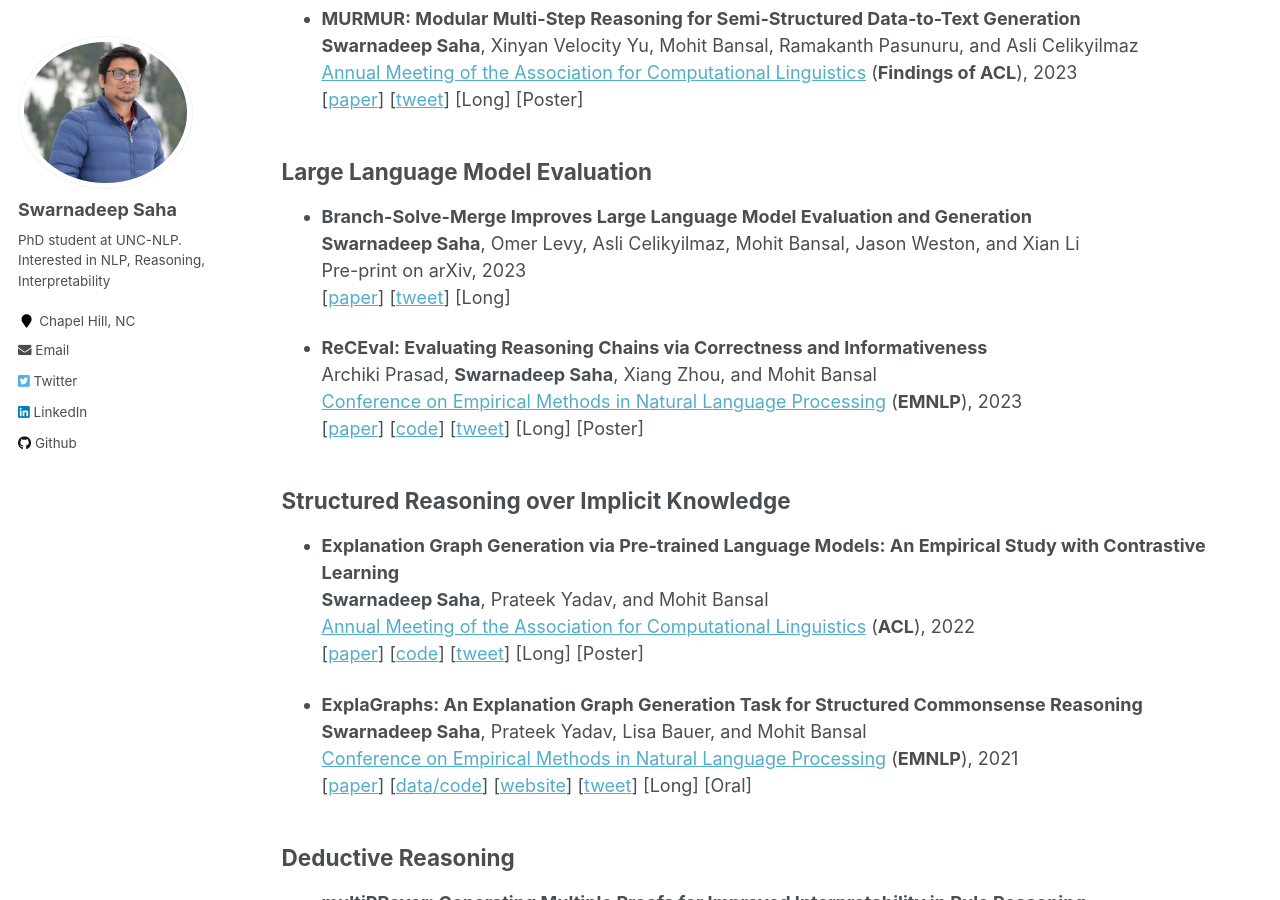
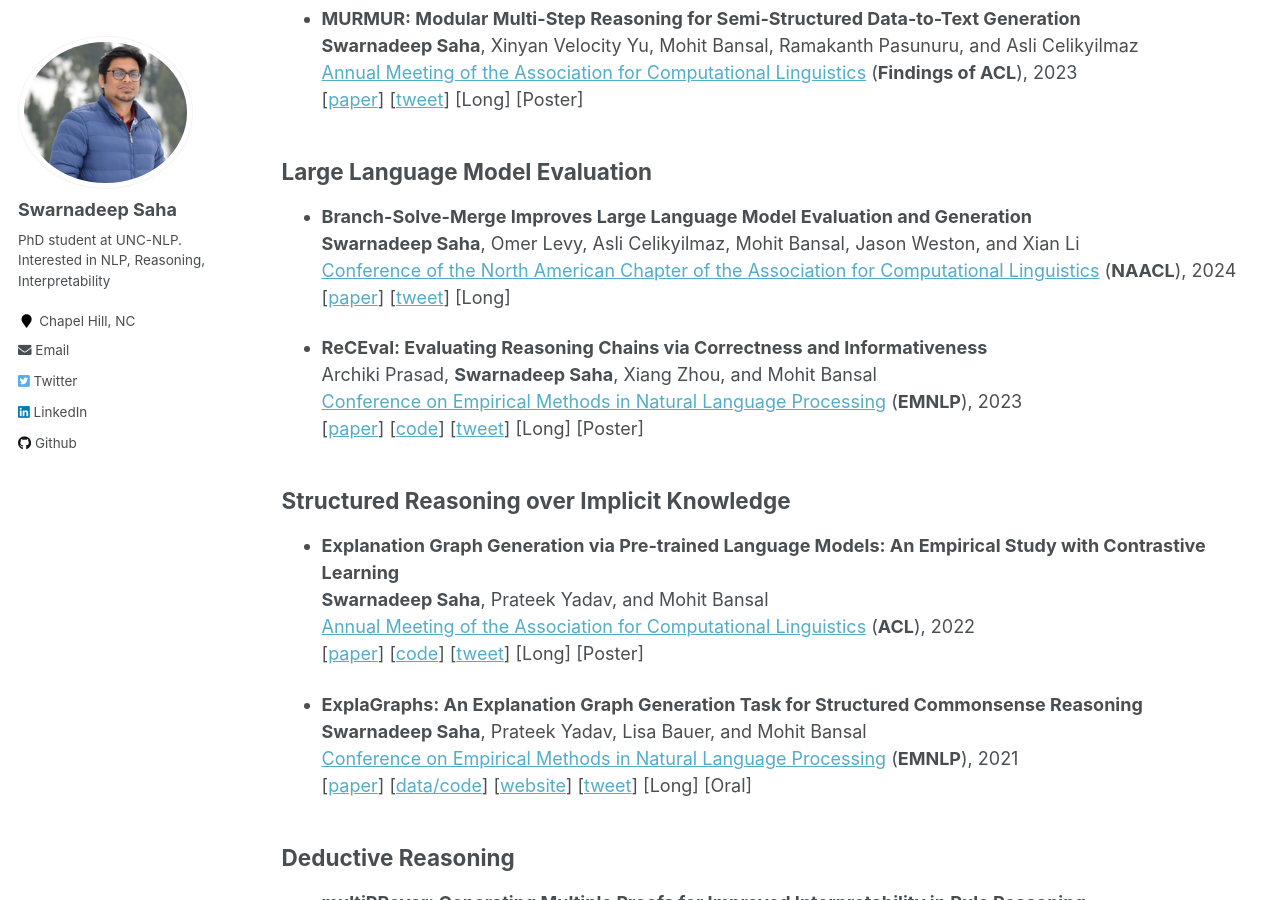
Before and after one commit to swarnaHub/swarnahub.github.io, a Jekyll site: the page built from _pages/research.md, in a window 1280 px wide and 900 px high, scrolled down 915 px. Built offline with Jekyll 4.4.1, drawn with Linux system fonts in a browser that asks for light colours.

Commit message:
naacl update

```diff
--- a/_pages/research.md
+++ b/_pages/research.md
@@ -44,7 +44,7 @@ Pre-print on arXiv, 2023
 
 * **Branch-Solve-Merge Improves Large Language Model Evaluation and Generation**
 **Swarnadeep Saha**, Omer Levy, Asli Celikyilmaz, Mohit Bansal, Jason Weston, and Xian Li
-Pre-print on arXiv, 2023
+[Conference of the North American Chapter of the Association for Computational Linguistics](https://2024.naacl.org/) (**NAACL**), 2024
 [[paper](https://arxiv.org/abs/2310.15123)] [[tweet](https://twitter.com/jaseweston/status/1716635331393380619)] [Long]
 
 * **ReCEval: Evaluating Reasoning Chains via Correctness and Informativeness**
```
Also changed, not shown: _pages/about.md (+1 -0 lines).
